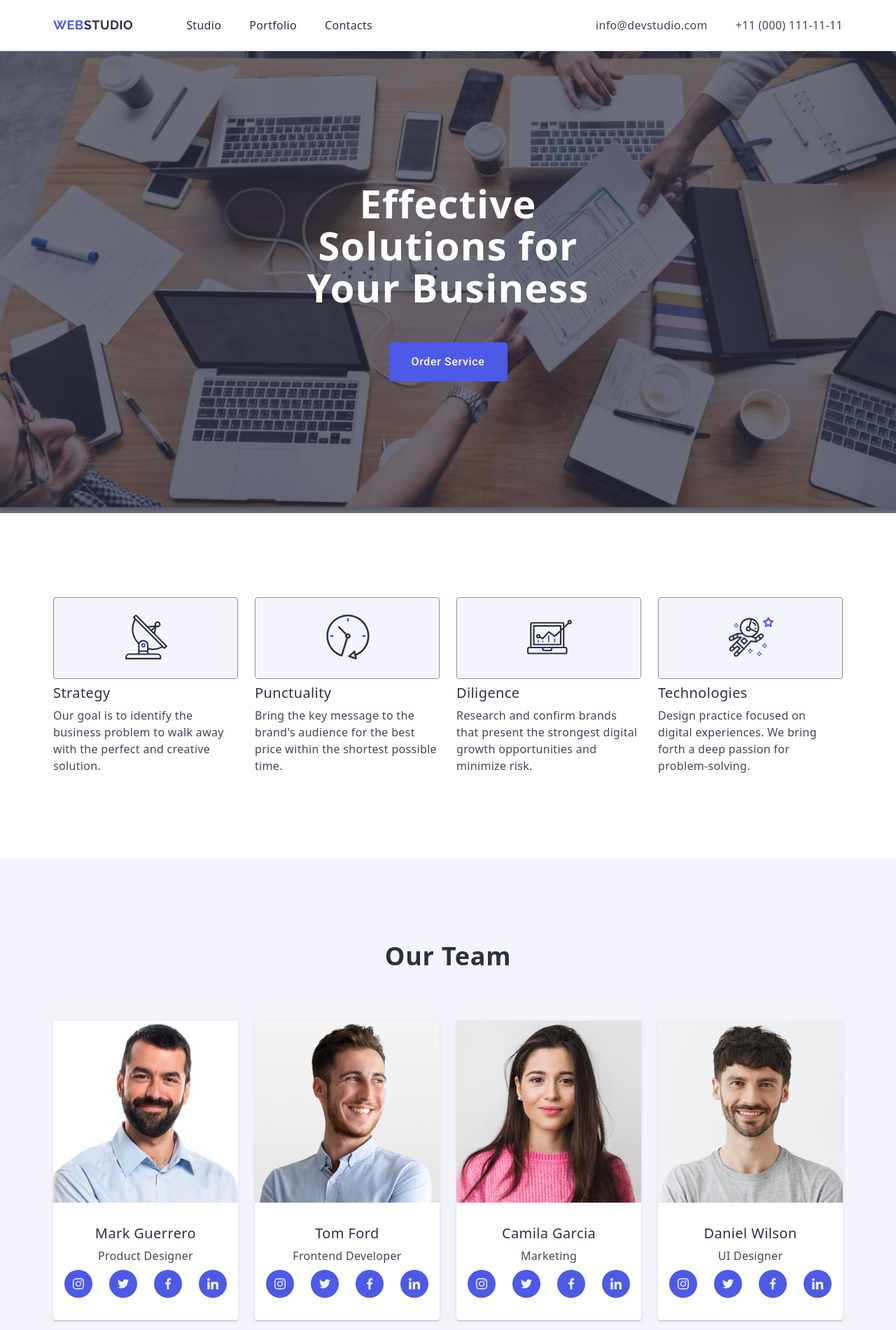
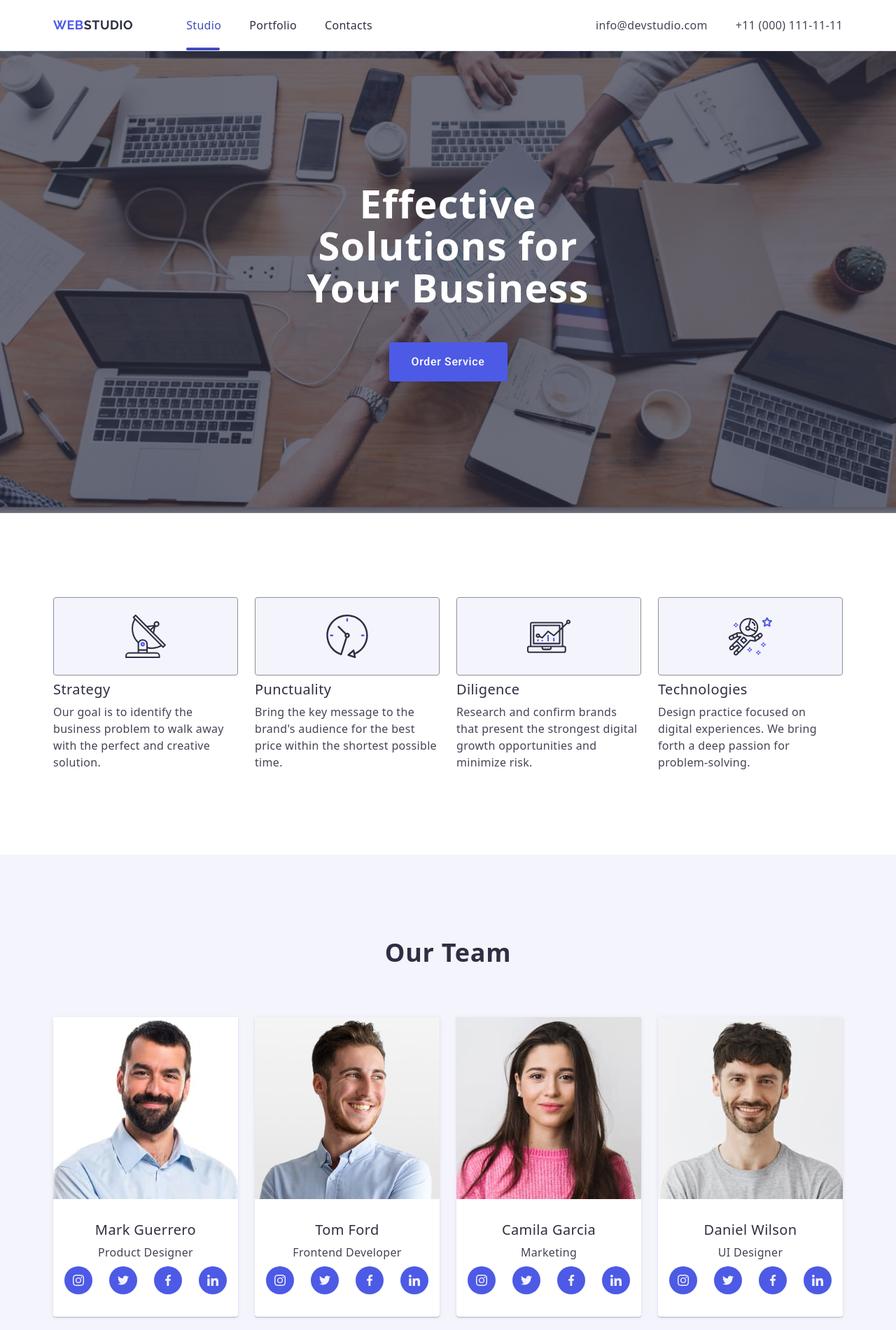
Before and after one commit to Sashakirina/goit-markup-hw-04, a plain HTML site: page index.html in a window 1280 px wide. Shown: the top 1900 px of the page at 70% size. Drawn offline with nearby package versions, Linux system fonts and the light colour scheme.

Commit message:
second edition

```diff
--- a/css/styles.css
+++ b/css/styles.css
@@ -1,7 +1,3 @@
-* {
-  margin: 0;
-  padding: 0;
-}
 body {
   font-family: 'Roboto', sans-serif;
   color: #434455;
@@ -9,12 +5,40 @@ body {
   font-style: normal;
   text-decoration: none;
 }
+
+h1,
+h2,
+h3,
+h4,
+h5,
+h6,
+p {
+  margin: 0;
+}
+ul,
+ol {
+  list-style-type: none;
+  margin: 0;
+  padding: 0;
+}
+img {
+  display: block;
+  max-width: 100%;
+  height: auto;
+}
 a {
+  color: currentColor;
   text-decoration: none;
 }
-ul {
-  list-style-type: none;
+button {
+  padding: 0;
+  font-family: inherit;
+  color: currentColor;
+  background-color: transparent;
+  border: none;
+  cursor: pointer;
 }
+
 main {
   flex-grow: 1;
   margin: 0;
@@ -35,6 +59,9 @@ img {
 
 .header-section {
   border-bottom: 1px solid #e7e9fc;
+  box-shadow: 0px 1px 6px 0px rgba(46, 47, 66, 0.08),
+    0px 1px 1px 0px rgba(46, 47, 66, 0.16),
+    0px 2px 1px 0px rgba(46, 47, 66, 0.08);
 }
 .header-container {
   background-color: #fff;
@@ -83,6 +110,21 @@ img {
   padding: 24px 0;
   transition: color 250ms cubic-bezier(0.4, 0, 0.2, 1);
 }
+.page-links-item.active {
+  color: var(--OCEAN, #404bbf);
+  position: relative;
+}
+.page-links-item.active::after {
+  content: '';
+  border-radius: 2px;
+  background: var(--OCEAN, #404bbf);
+  width: 48px;
+  height: 4px;
+  position: absolute;
+  left: 0;
+  bottom: -1px;
+  display: block;
+}
 .page-links-list .page-links-item:hover,
 .page-links-list .page-links-item:focus {
   color: #404bbf;
@@ -126,6 +168,8 @@ address {
     url(../images/hero/img-1.jpg);
   background-size: cover;
   background-repeat: no-repeat;
+  background-position: center;
+  max-width: 1440px;
 }
 
 .hero-container {
@@ -201,6 +245,10 @@ address {
   background: var(--CLOUD, #f4f4fd);
   padding: 24px 100px;
   margin-bottom: 8px;
+  display: flex;
+  align-items: center;
+  justify-content: center;
+  height: 112px;
 }
 
 .principles-name {
@@ -248,7 +296,7 @@ address {
   gap: 24px;
 }
 .team-inner {
-  padding-top: 32px;
+  padding: 32px 0;
 }
 .team-name {
   color: #2e2f42;
@@ -267,9 +315,7 @@ address {
   letter-spacing: 0.32px;
   margin-bottom: 8px;
 }
-.team-socials-wrap {
-  padding-bottom: 32px;
-}
+
 .team-socials-list {
   display: flex;
   justify-content: center;
@@ -282,7 +328,9 @@ address {
   display: flex;
   justify-content: center;
   align-items: center;
+  transition: background-color 250ms cubic-bezier(0.4, 0, 0.2, 1);
 }
+
 .team-socials-link {
   background-color: #4d5ae5;
   flex-shrink: 0;
@@ -292,7 +340,6 @@ address {
   display: flex;
   justify-content: center;
   align-items: center;
-  transition: background-color 250ms cubic-bezier(0.4, 0, 0.2, 1);
 }
 .team-socials-link:hover,
 .team-socials-link:focus {
@@ -365,7 +412,7 @@ address {
   height: 100%;
 
   display: flex;
-  padding: 40px 32px 0 32px;
+  padding: 40px 32px;
 }
 .portfolio-item:hover .portfolio-overlay {
   transform: translateY(0);
@@ -382,8 +429,12 @@ address {
   padding: 100px 0;
 }
 .footer-container {
-  display: inline-flex;
+  display: flex;
   gap: 120px;
+  align-items: baseline;
+}
+.footer-wrapper {
+  margin-right: 120px;
 }
 .logo-footer {
   color: #4d5ae5;
@@ -418,7 +469,7 @@ address {
   margin-bottom: 16px;
 }
 .footer-socials-list {
-  display: inline-flex;
+  display: flex;
   gap: 16px;
 }
 .footer-socials-item {
--- a/index.html
+++ b/index.html
@@ -32,7 +32,7 @@
           >
           <ul class="page-links-list">
             <li>
-              <a class="page-links-item" href="./index.html">Studio</a>
+              <a class="page-links-item active" href="./index.html">Studio</a>
             </li>
             <li>
               <a class="page-links-item" href="">Portfolio</a>
@@ -136,8 +136,7 @@
               <div class="team-inner">
                 <h3 class="team-name">Mark Guerrero</h3>
                 <p class="team-ocupation">Product Designer</p>
-              </div>
-              <div class="team-socials-wrap">
+
                 <ul class="team-socials-list">
                   <li class="team-socials-item">
                     <a
@@ -182,13 +181,12 @@
                 </ul>
               </div>
             </li>
+
             <li class="team-item">
               <img src="./images/tom-ford.jpg" width="264" alt="tom-ford" />
               <div class="team-inner">
                 <h3 class="team-name">Tom Ford</h3>
                 <p class="team-ocupation">Frontend Developer</p>
-              </div>
-              <div class="team-socials-wrap">
                 <ul class="team-socials-list">
                   <li class="team-socials-item">
                     <a
@@ -242,8 +240,7 @@
               <div class="team-inner">
                 <h3 class="team-name">Camila Garcia</h3>
                 <p class="team-ocupation">Marketing</p>
-              </div>
-              <div class="team-socials-wrap">
+
                 <ul class="team-socials-list">
                   <li class="team-socials-item">
                     <a
@@ -297,8 +294,6 @@
               <div class="team-inner">
                 <h3 class="team-name">Daniel Wilson</h3>
                 <p class="team-ocupation">UI Designer</p>
-              </div>
-              <div class="team-socials-wrap">
                 <ul class="team-socials-list">
                   <li class="team-socials-item">
                     <a
```
